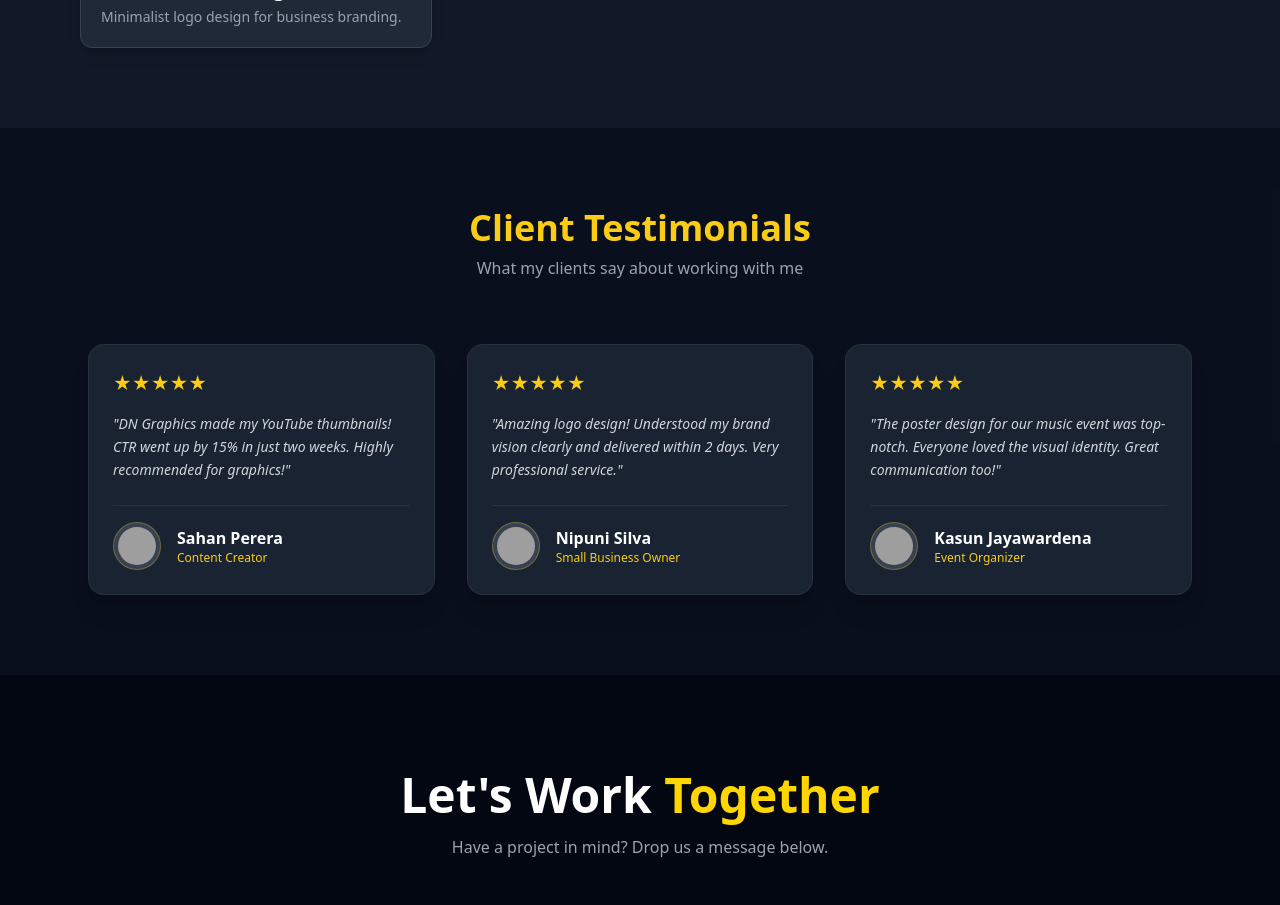
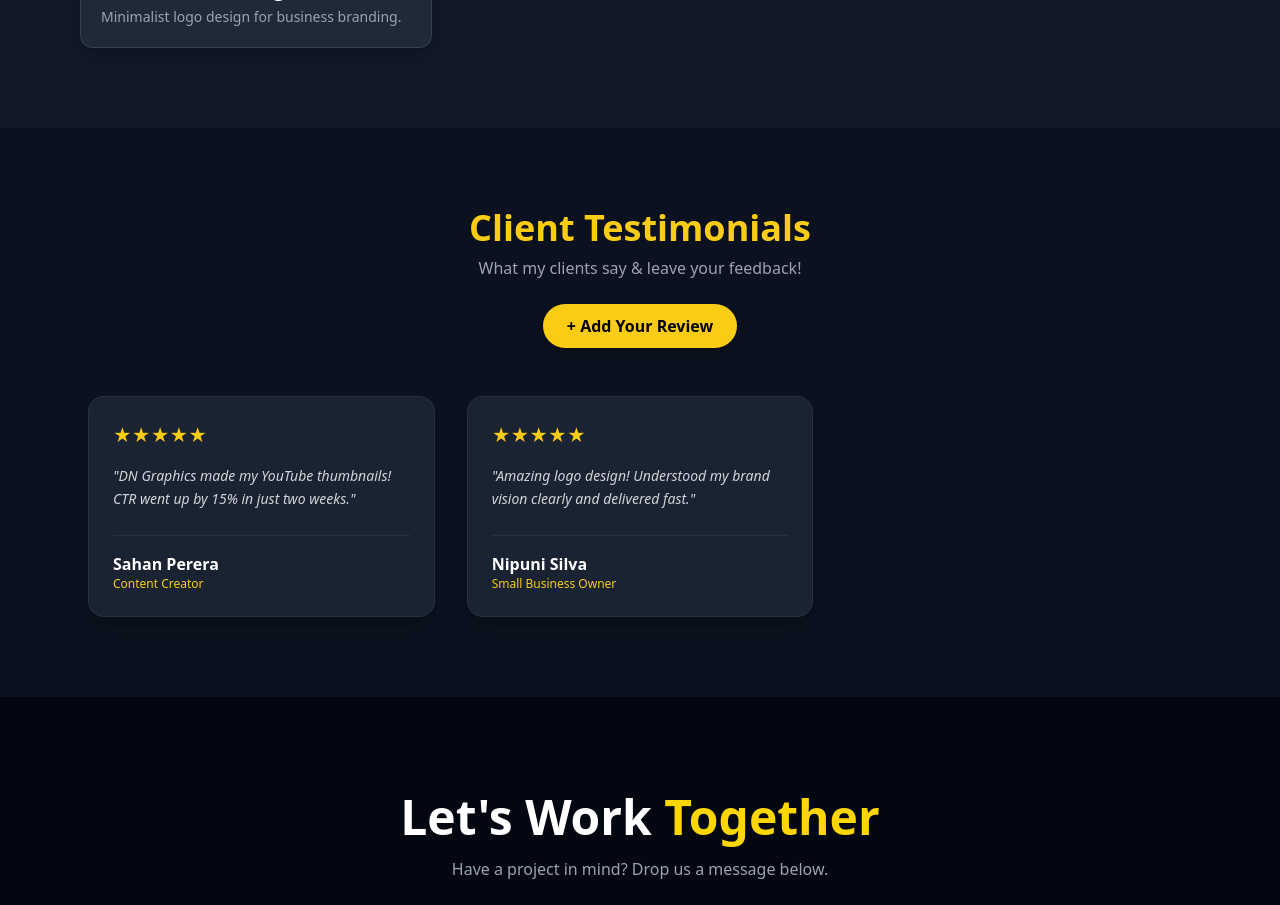
Before and after one commit to liyanagedunanjana2010-glitch/dn-graphics-pf, a React (Vite) app: page / in a window 1280 px wide. Shown: the part 2860-3765 px from the top of the page. Built offline with nearby package versions, Linux system fonts and the light colour scheme; grey boxes are pictures that could not be loaded.

Commit message:
Add dynamic review submission form

```diff
--- a/src/components/Testimonials.jsx
+++ b/src/components/Testimonials.jsx
@@ -1,75 +1,176 @@
-import React from 'react';
+import React, { useState } from 'react';
 
-const testimonialsData = [
+const Testimonials = () => {
+  // Default Reviews (ආරම්භක Reviews)
+  const [reviews, setReviews] = useState([
     {
       id: 1,
       name: "Sahan Perera",
       role: "Content Creator",
-    review: "DN Graphics made my YouTube thumbnails! CTR went up by 15% in just two weeks. Highly recommended for graphics!",
+      review: "DN Graphics made my YouTube thumbnails! CTR went up by 15% in just two weeks.",
       rating: 5,
-    avatar: "https://api.dicebear.com/7.x/avataaars/svg?seed=Sahan"
     },
     {
       id: 2,
       name: "Nipuni Silva",
       role: "Small Business Owner",
-    review: "Amazing logo design! Understood my brand vision clearly and delivered within 2 days. Very professional service.",
+      review: "Amazing logo design! Understood my brand vision clearly and delivered fast.",
       rating: 5,
-    avatar: "https://api.dicebear.com/7.x/avataaars/svg?seed=Nipuni"
-  },
-  {
-    id: 3,
-    name: "Kasun Jayawardena",
-    role: "Event Organizer",
-    review: "The poster design for our music event was top-notch. Everyone loved the visual identity. Great communication too!",
-    rating: 5,
-    avatar: "https://api.dicebear.com/7.x/avataaars/svg?seed=Kasun"
     }
-];
+  ]);
 
-const Testimonials = () => {
+  // Form State
+  const [formData, setFormData] = useState({
+    name: '',
+    role: '',
+    review: '',
+    rating: 5
+  });
+
+  const [showForm, setShowForm] = useState(false);
+  const [submitted, setSubmitted] = useState(false);
+
+  // Form input changes handle කිරීම
+  const handleChange = (e) => {
+    setFormData({ ...formData, [e.target.name]: e.target.value });
+  };
+
+  // Submit කරද්දී අලුත් Review එක එකතු කිරීම
+  const handleSubmit = (e) => {
+    e.preventDefault();
+    if (!formData.name || !formData.review) return;
+
+    const newReview = {
+      id: Date.now(),
+      name: formData.name,
+      role: formData.role || 'Client',
+      review: formData.review,
+      rating: Number(formData.rating)
+    };
+
+    setReviews([newReview, ...reviews]);
+    setSubmitted(true);
+    setFormData({ name: '', role: '', review: '', rating: 5 });
+
+    setTimeout(() => {
+      setSubmitted(false);
+      setShowForm(false);
+    }, 3000);
+  };
+
   return (
-    <section id="testimonials" className="py-20 bg-gray-900/50 dark:bg-gray-900/50 transition-colors duration-300">
+    <section id="testimonials" className="py-20 bg-gray-900/60 transition-colors duration-300">
       <div className="max-w-6xl mx-auto px-6">
 
-        {/* Title Section */}
-        <div className="text-center mb-16">
+        {/* Header */}
+        <div className="text-center mb-12">
           <h2 className="text-4xl font-bold text-yellow-400 mb-2">Client Testimonials</h2>
-          <p className="text-gray-400">What my clients say about working with me</p>
+          <p className="text-gray-400">What my clients say & leave your feedback!</p>
+
+          {/* Review එකක් එකතු කරන්න Button එක */}
+          <button
+            onClick={() => setShowForm(!showForm)}
+            className="mt-6 bg-yellow-400 text-black font-semibold px-6 py-2.5 rounded-full hover:bg-yellow-300 transition duration-300 shadow-lg"
+          >
+            {showForm ? 'Close Form' : '+ Add Your Review'}
+          </button>
         </div>
 
-        {/* Testimonials Grid */}
+        {/* 📝 Add Review Form */}
+        {showForm && (
+          <div className="max-w-xl mx-auto mb-16 bg-gray-800 p-8 rounded-2xl border border-gray-700 shadow-2xl">
+            <h3 className="text-2xl font-bold text-white mb-6 text-center">Leave a Review</h3>
+
+            {submitted ? (
+              <div className="bg-green-500/20 text-green-400 p-4 rounded-xl text-center border border-green-500/40">
+                🎉 Thank you! Your review has been added.
+              </div>
+            ) : (
+              <form onSubmit={handleSubmit} className="space-y-4">
+                <div>
+                  <label className="block text-gray-300 text-sm mb-1">Your Name *</label>
+                  <input
+                    type="text"
+                    name="name"
+                    required
+                    value={formData.name}
+                    onChange={handleChange}
+                    placeholder="e.g. Kamal Perera"
+                    className="w-full bg-gray-900 border border-gray-700 rounded-xl px-4 py-2.5 text-white focus:outline-none focus:border-yellow-400"
+                  />
+                </div>
+
+                <div>
+                  <label className="block text-gray-300 text-sm mb-1">Your Role / Company</label>
+                  <input
+                    type="text"
+                    name="role"
+                    value={formData.role}
+                    onChange={handleChange}
+                    placeholder="e.g. Youtuber / Entrepreneur"
+                    className="w-full bg-gray-900 border border-gray-700 rounded-xl px-4 py-2.5 text-white focus:outline-none focus:border-yellow-400"
+                  />
+                </div>
+
+                <div>
+                  <label className="block text-gray-300 text-sm mb-1">Rating</label>
+                  <select
+                    name="rating"
+                    value={formData.rating}
+                    onChange={handleChange}
+                    className="w-full bg-gray-900 border border-gray-700 rounded-xl px-4 py-2.5 text-white focus:outline-none focus:border-yellow-400"
+                  >
+                    <option value="5">⭐⭐⭐⭐⭐ (5 Stars)</option>
+                    <option value="4">⭐⭐⭐⭐ (4 Stars)</option>
+                    <option value="3">⭐⭐⭐ (3 Stars)</option>
+                  </select>
+                </div>
+
+                <div>
+                  <label className="block text-gray-300 text-sm mb-1">Your Feedback *</label>
+                  <textarea
+                    name="review"
+                    required
+                    rows="4"
+                    value={formData.review}
+                    onChange={handleChange}
+                    placeholder="Write your experience..."
+                    className="w-full bg-gray-900 border border-gray-700 rounded-xl px-4 py-2.5 text-white focus:outline-none focus:border-yellow-400"
+                  ></textarea>
+                </div>
+
+                <button
+                  type="submit"
+                  className="w-full bg-yellow-400 text-black font-bold py-3 rounded-xl hover:bg-yellow-300 transition duration-300"
+                >
+                  Submit Review
+                </button>
+              </form>
+            )}
+          </div>
+        )}
+
+        {/* 🌟 Reviews Grid */}
         <div className="grid grid-cols-1 md:grid-cols-3 gap-8">
-          {testimonialsData.map((item) => (
+          {reviews.map((item) => (
             <div
               key={item.id}
-              className="bg-gray-800/80 p-6 rounded-2xl border border-gray-700/50 shadow-xl flex flex-col justify-between hover:border-yellow-400/50 transition duration-300 transform hover:-translate-y-2"
+              className="bg-gray-800/80 p-6 rounded-2xl border border-gray-700/50 shadow-xl flex flex-col justify-between hover:border-yellow-400/50 transition duration-300"
             >
               <div>
-                {/* ⭐ Stars Rating */}
                 <div className="flex text-yellow-400 mb-4">
                   {[...Array(item.rating)].map((_, index) => (
                     <span key={index} className="text-lg">★</span>
                   ))}
                 </div>
-
-                {/* Review Text */}
                 <p className="text-gray-300 text-sm leading-relaxed italic mb-6">
                   "{item.review}"
                 </p>
               </div>
 
-              {/* Client Info */}
-              <div className="flex items-center gap-4 pt-4 border-t border-gray-700/50">
-                <img
-                  src={item.avatar}
-                  alt={item.name}
-                  className="w-12 h-12 rounded-full bg-gray-700 p-1 border border-yellow-400/30"
-                />
-                <div>
+              <div className="pt-4 border-t border-gray-700/50">
                 <h4 className="font-bold text-white text-base">{item.name}</h4>
                 <p className="text-xs text-yellow-400">{item.role}</p>
-                </div>
               </div>
             </div>
           ))}
```
Lines whose indentation alone changed are shown as unchanged.
